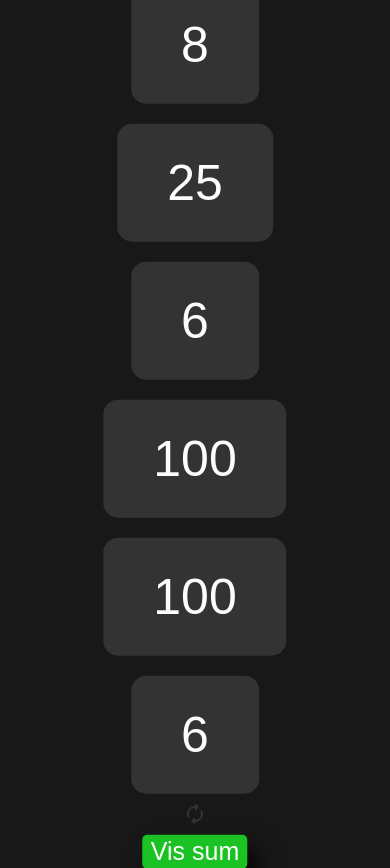
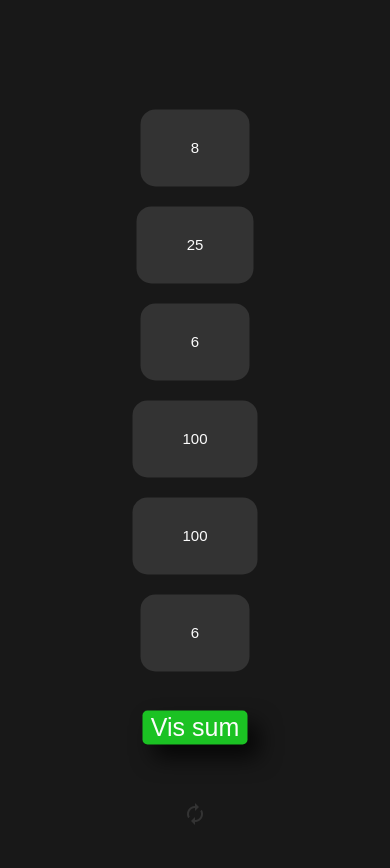
Before and after one commit to ChristofferHennie/numb3rs-webapp, a website built with Parcel: page index.html in a window 390 px wide. Both pictures are taken after a click on the button "Fortsett". After the commit the page ends 844 px from the top, so only its background shows below. Built offline with nearby package versions, Linux system fonts and the light colour scheme.

Commit message:
Working on a fix for the scaling problem

```diff
--- a/src/index.scss
+++ b/src/index.scss
@@ -156,7 +156,7 @@ input[type='range'] {
 }
 
 @media (max-width: 760px) {
-	.listItem {
+	.numbersList .listItem {
 		@include text-style(15px);
 	}
 }
```
